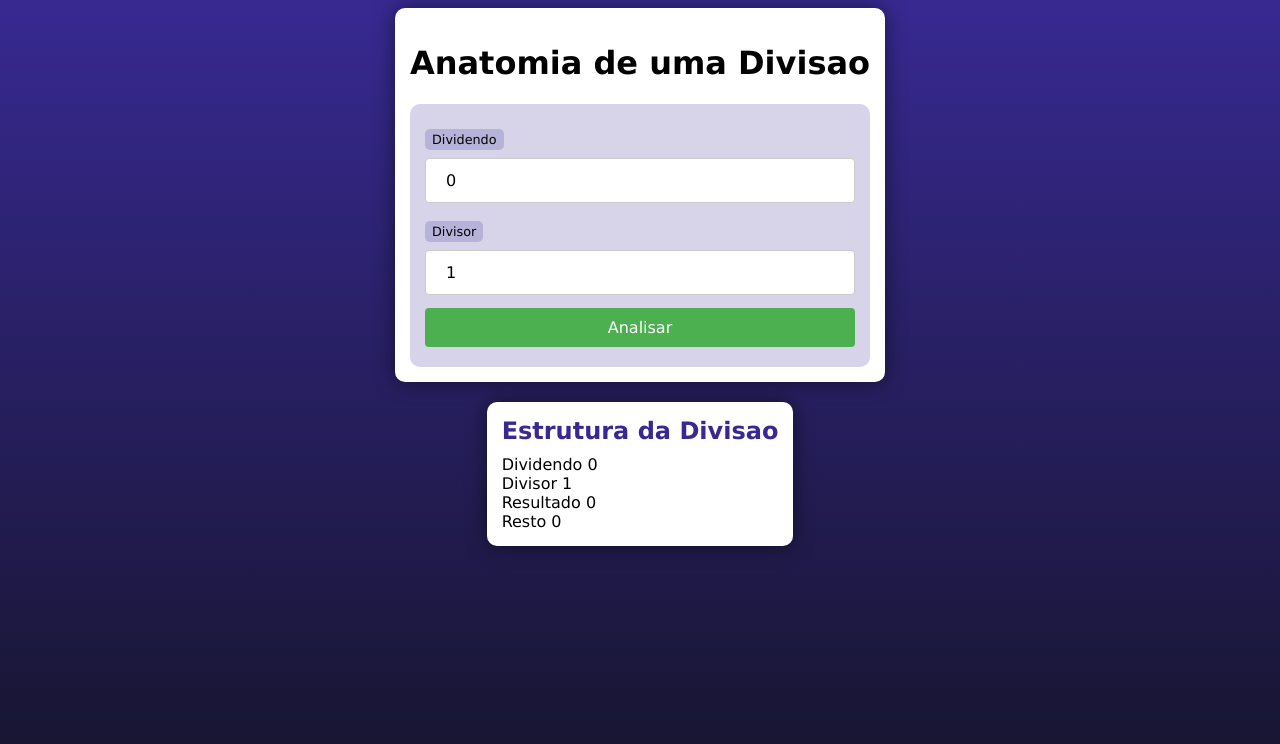
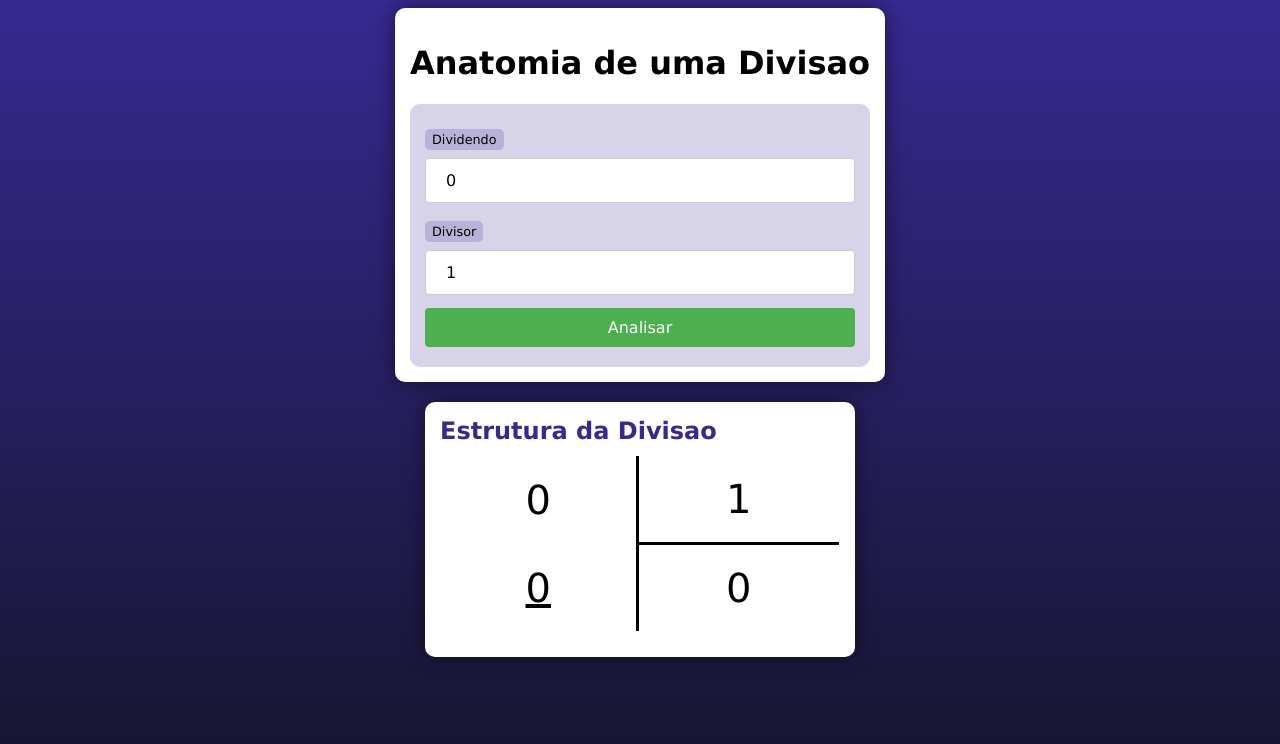
Before and after one commit to daniel-fcardoso/php-moderno-curso-em-video, a PHP site: page / in a window 1280 px wide. Shown: the top 744 px of the page. Run offline with PHP 8.4, Linux system fonts and the light colour scheme.

Commit message:
correcao do desafio 06 ao desafio 10

```diff
--- a/desafios/d006/index.php
+++ b/desafios/d006/index.php
@@ -15,22 +15,29 @@
         <h1>Anatomia de uma Divisao</h1>
         <form action="<?=$_SERVER['PHP_SELF']?>" method="get">
             <label for="dividendo">Dividendo</label>
-            <input type="number" name="dividendo" id="dividendo" value="<?=$dividendo?>">
+            <input type="number" name="dividendo" id="dividendo" min="0" value="<?=$dividendo?>">
             <label for="divisor">Divisor</label>
-            <input type="number" name="divisor" id="divisor" value="<?=$divisor?>">
+            <input type="number" name="divisor" id="divisor" min="1" value="<?=$divisor?>">
             <input type="submit" value="Analisar">
         </form>
     </main>
     <section id="resultado">
         <h2>Estrutura da Divisao</h2>
         <?php
-            $resultado = $dividendo / $divisor;
+            $resultado = intdiv($dividendo, $divisor);
             $resto = $dividendo % $divisor;
-            echo "Dividendo $dividendo <br>";
-            echo "Divisor $divisor <br>";
-            echo "Resultado $resultado <br>";
-            echo "Resto $resto";
         ?>
+
+        <table class="divisao">
+            <tr>
+                <td><?= "$dividendo" ?></td>
+                <td><?= "$divisor" ?></td>
+            </tr>
+            <tr>
+                <td><?= "$resto" ?></td>
+                <td><?= "$resultado" ?></td>
+            </tr>
+        </table>
     </section>
 </body>
 </html>
--- a/desafios/d008/index.php
+++ b/desafios/d008/index.php
@@ -25,7 +25,7 @@
         <h2>Resultado final</h2>
         <?php
             echo "<p>Analisando o <strong>Numero $numero</strong>, temos:</p>";
-            echo "<ul><li>A sua raiz quadrada e <strong>". number_format($raizquadrada, 3) . "</strong></li><li>A sua raiz cubica e <strong>" .number_format($raizcubica, 3) ."</strong></li></ul>";
+            echo "<ul><li>A sua raiz quadrada e <strong>". number_format($raizquadrada, 3,',','.') . "</strong></li><li>A sua raiz cubica e <strong>" .number_format($raizcubica, 3,',','.') ."</strong></li></ul>";
         ?>
     </section>
 </body>
--- a/desafios/d009/index.php
+++ b/desafios/d009/index.php
@@ -22,11 +22,11 @@
             <label for="primeirovalor">1 Valor</label>
             <input type="number" name="primeirovalor" id="primeirovalor" value="<?=$valor1?>">
             <label for="primeiropeso">1 Peso</label>
-            <input type="number" name="primeiropeso" id="primeiropeso" value="<?=$peso1?>">
+            <input type="number" name="primeiropeso" id="primeiropeso" value="<?=$peso1?>" min="1" required>
             <label for="primeirovalor">2 Valor</label>
             <input type="number" name="segundovalor" id="segundovalor" value="<?=$valor2?>">
             <label for="primeiropeso">2 Peso</label>
-            <input type="number" name="segundopeso" id="segundopeso" value="<?=$peso2?>">
+            <input type="number" name="segundopeso" id="segundopeso" value="<?=$peso2?>" min="1" required>
             <input type="submit" value="Calcular Medias">
         </form>
     </main>
@@ -35,7 +35,7 @@
         <h2>Calculo das Medias</h2>
         <?php
             echo "<p>Analisando os valores $valor1 e $valor2</p>";
-            echo "<ul><li>A <strong>Media Aritmetica Simples</strong> entre os valores e igual a " . number_format($mediasimples,2,",") . ".</li><li>A <strong>Media Aritmetica Ponderada</strong> com pesos $peso1 e $peso2 e igual a " . number_format($mediaponderada,2,','). ".</li></ul>";
+            echo "<ul><li>A <strong>Media Aritmetica Simples</strong> entre os valores e igual a " . number_format($mediasimples,2,",",'.') . ".</li><li>A <strong>Media Aritmetica Ponderada</strong> com pesos $peso1 e $peso2 e igual a " . number_format($mediaponderada,2,',','.'). ".</li></ul>";
         ?>
     </section>
 </body>
--- a/desafios/d010/index.php
+++ b/desafios/d010/index.php
@@ -9,14 +9,14 @@
 <body>
     <?php
         $anodenascimento = $_GET["anodenascimento"] ?? 2000;
-        $anoatual = $_GET["anoatual"] ?? date("y");
+        $anoatual = $_GET["anoatual"] ?? date("Y");
         $idade = $anoatual - $anodenascimento;
     ?>
     <main>
         <h1>Calculando a sua idade</h1>
         <form action="<?=$_SERVER['PHP_SELF']?>" method="get">
             <label for="anodenascimento">Em que ano voce nasceu?</label>
-            <input type="number" name="anodenascimento" id="anodenascimento" value="<?=$anodenascimento?>">
+            <input type="number" name="anodenascimento" id="anodenascimento" value="<?=$anodenascimento?>" max="<?= $anoatual - 1 ?>">
             <label for="anoatual">Quer saber sua idade em que ano?
             <?php
                 echo "(atualmente estamos em $anoatual)";
@@ -28,7 +28,7 @@
     </main>
     <section id="resultado">
         <h2>Resultado</h2>
-        <?="Quem nasceu em $anodenascimento vai ter <strong>$idade</strong> em $anoatual!"?>
+        <?="<p>Quem nasceu em $anodenascimento vai ter <strong>$idade</strong> em $anoatual!</p>"?>
     </section>
 </body>
 </html>
```
Also changed, not shown: desafios/d007/index.php (+4 -4 lines).
